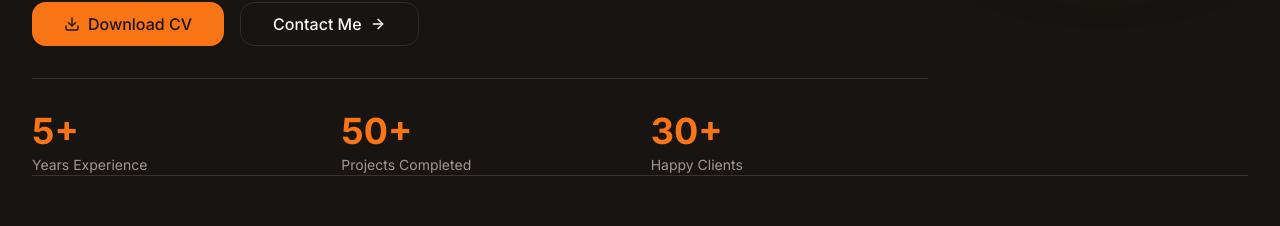
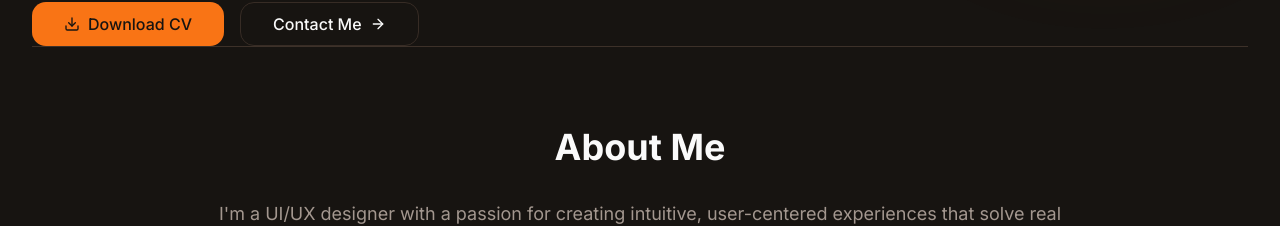
Before and after one commit to abcd22-hub/g_chandrika_portfolio, a React (Vite) app: page / in a window 1280 px wide. Shown: the part 554-780 px from the top of the page. Built offline with nearby package versions, Linux system fonts and the light colour scheme; the HTML template or start-up script is replaced by a standard one.

Commit message:
Remove hero stats section on home
Remove the 5+ years / 50+ projects / 30+ clients statistics from the Home page to simplify the hero area. No changes to layout beyond removing the stats block.

```diff
--- a/src/pages/Home.tsx
+++ b/src/pages/Home.tsx
@@ -62,22 +62,6 @@ const Home = () => {
                   <ArrowRight className="w-5 h-5" />
                 </Button>
               </Link>
-            </div>
-
-            {/* Stats */}
-            <div className="grid grid-cols-3 gap-8 pt-8 border-t border-border">
-              <div>
-                <div className="text-4xl font-bold text-primary mb-1">5+</div>
-                <div className="text-sm text-muted-foreground">Years Experience</div>
-              </div>
-              <div>
-                <div className="text-4xl font-bold text-primary mb-1">50+</div>
-                <div className="text-sm text-muted-foreground">Projects Completed</div>
-              </div>
-              <div>
-                <div className="text-4xl font-bold text-primary mb-1">30+</div>
-                <div className="text-sm text-muted-foreground">Happy Clients</div>
-              </div>
             </div>
           </div>
         </div>
```
